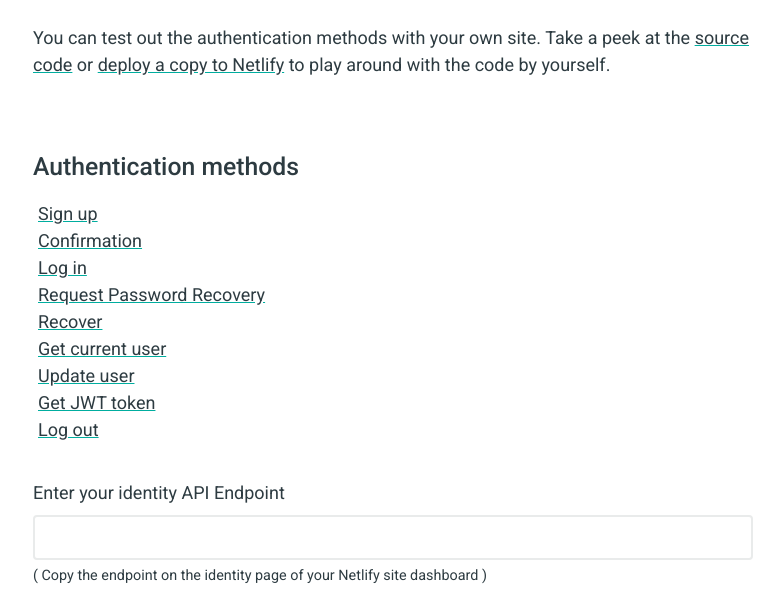
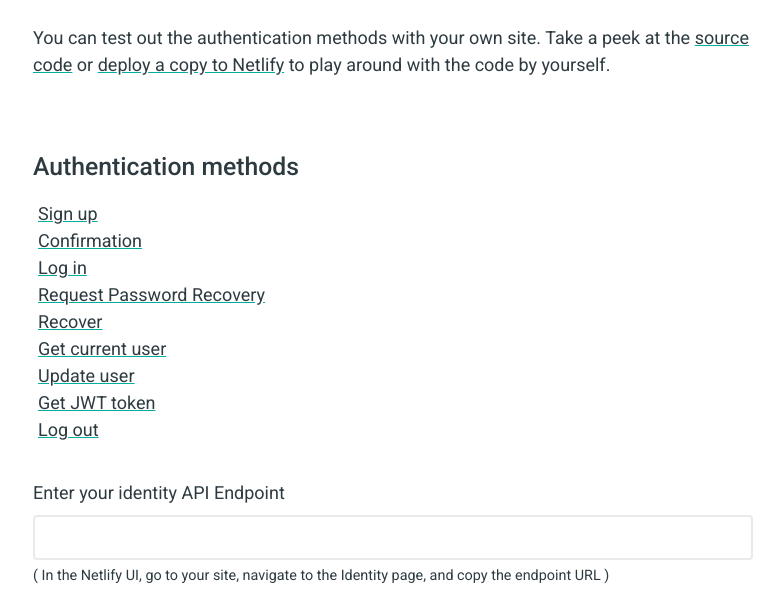
Before and after one commit to lunaceee/netlify-gotruejs-example-site, a website built with webpack: page src/index.html in a window 1280 px wide. Shown: the part 163-774 px from the top of the page, without its empty margins (247-1031 px from the left). Built offline with nearby package versions, Linux system fonts and the light colour scheme.

Commit message:
Update API URL reference

```diff
--- a/src/index.html
+++ b/src/index.html
@@ -52,7 +52,7 @@
       <label>Enter your identity API Endpoint
         <input type="text " name="apiendpoint" required />
       </label>
-      <small>( Copy the endpoint on the identity page of your Netlify site dashboard )</small>
+      <small>( In the Netlify UI, go to your site, navigate to the Identity page, and copy the endpoint URL )</small>
     </p>
     <p>
       <button type="submit ">Submit</button>
```
